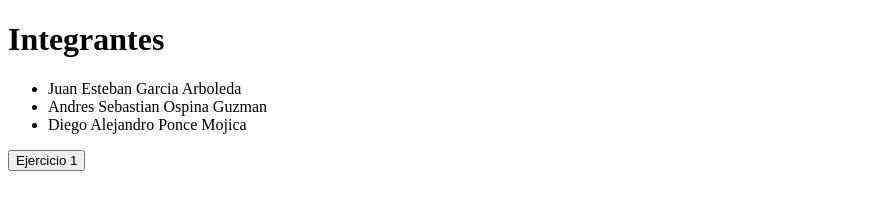
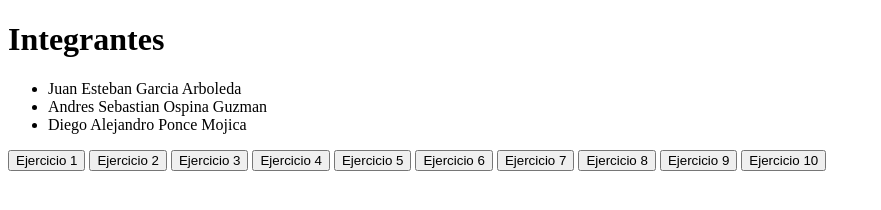
Before and after one commit to asebasg/datos-operadores-JS, a plain HTML site: page index.html in a window 1280 px wide. Shown: the whole page, without its empty margins (0-881 px from the left). Drawn offline with Linux system fonts and the light colour scheme.

Commit message:
Cambios realizados al index
Se añadieron nuevos botones

```diff
--- a/index.html
+++ b/index.html
@@ -13,7 +13,15 @@
       <li>Diego Alejandro Ponce Mojica</li>
     </ul>
 
-    <button onclick="location.href='ejercicio1.html'">Ejercicio 1</button>
-    <script src="script2.js"></script>
+    <button onclick="location.href='html/ejercicio1.html'">Ejercicio 1</button>
+    <button onclick="location.href='html/ejercicio2.html'">Ejercicio 2</button>
+    <button onclick="location.href='html/ejercicio3.html'">Ejercicio 3</button>
+    <button onclick="location.href='html/ejercicio4.html'">Ejercicio 4</button>
+    <button onclick="location.href='html/ejercicio5.html'">Ejercicio 5</button>
+    <button onclick="location.href='html/ejercicio6.html'">Ejercicio 6</button>
+    <button onclick="location.href='html/ejercicio7.html'">Ejercicio 7</button>
+    <button onclick="location.href='html/ejercicio8.html'">Ejercicio 8</button>
+    <button onclick="location.href='html/ejercicio9.html'">Ejercicio 9</button>
+    <button onclick="location.href='html/ejercicio10.html'">Ejercicio 10</button>
   </body>
 </html>
```
